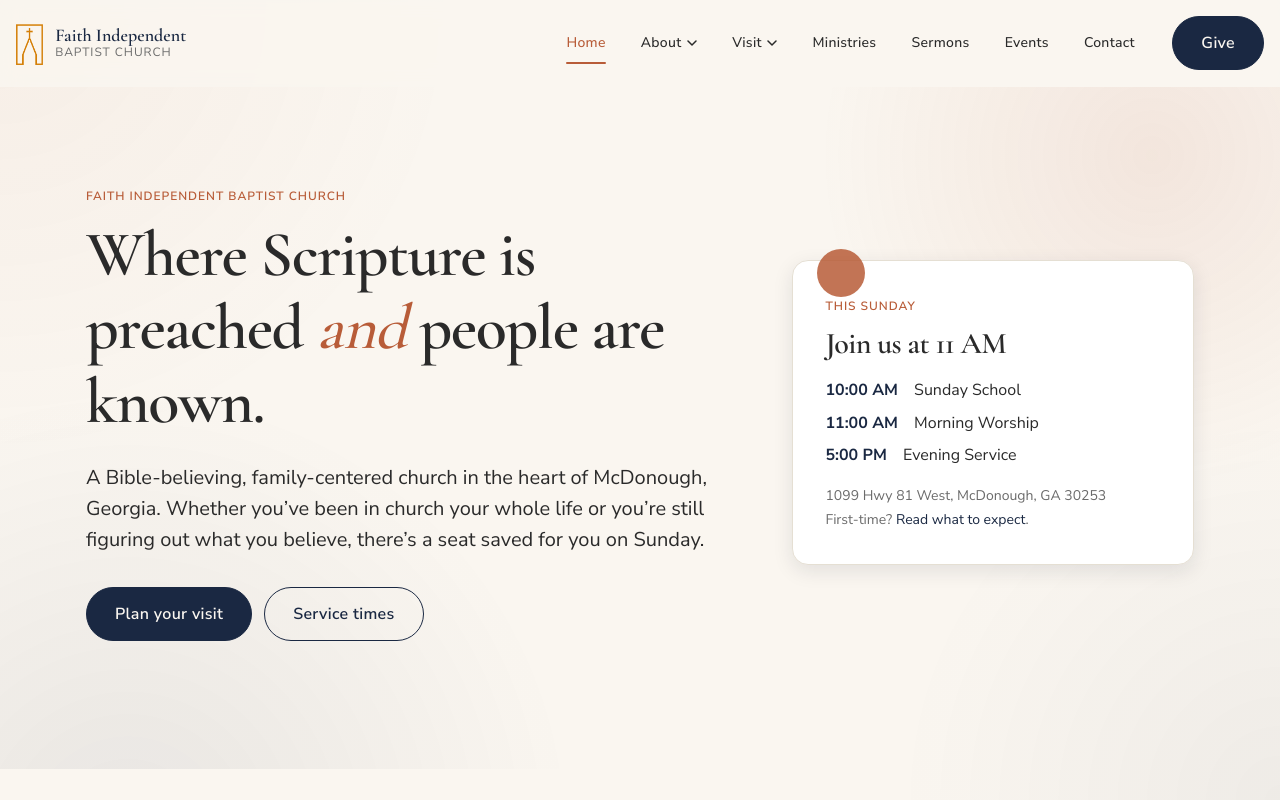
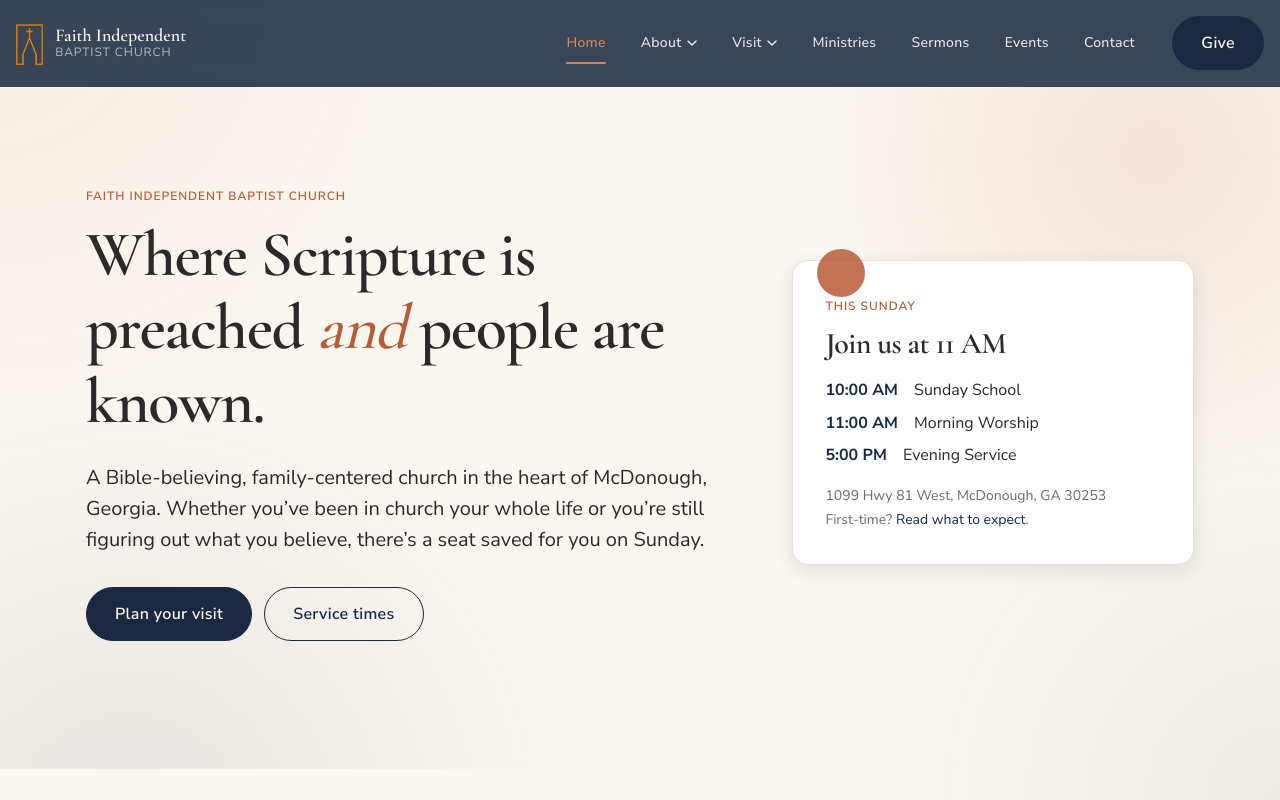
Before and after one commit to Riley-Truong/FIBC_Website_React_Project, a React (Vite) app in the folder fibc-react-project/: page / in a window 1280 px wide. Shown: the top 800 px of the page. Built offline with nearby package versions, Linux system fonts and the light colour scheme.

Commit message:
[Change] Changed nav bar color for more clarity and created better README file.

```diff
--- a/fibc-react-project/index.html
+++ b/fibc-react-project/index.html
@@ -4,7 +4,7 @@
     <meta charset="UTF-8" />
     <link rel="icon" type="image/svg+xml" href="/icon.png" />
     <meta name="viewport" content="width=device-width, initial-scale=1.0" />
-    <meta name="theme-color" content="#1a2842" />
+    <meta name="theme-color" content="#1A2842" />
 
     <!-- Primary SEO -->
     <title>Faith Independent Baptist Church | McDonough, GA</title>
--- a/fibc-react-project/src/components/Navigation.jsx
+++ b/fibc-react-project/src/components/Navigation.jsx
@@ -200,7 +200,7 @@ function Navigation() {
                   </NavLink>
                 ))}
 
-                <Link to="/giving" className="btn-fibc fibc-nav__drawer-cta">Give</Link>
+                <Link to="/giving" className="btn-fibc btn-fibc--inverse fibc-nav__cta">Give</Link>
               </nav>
             </motion.aside>
           </>
--- a/fibc-react-project/src/styles/Navigation.css
+++ b/fibc-react-project/src/styles/Navigation.css
@@ -2,7 +2,7 @@
   position: sticky;
   top: 0;
   z-index: var(--z-sticky);
-  background: rgba(250, 246, 240, 0.85);
+  background: color-mix(in srgb, var(--brand) 86%, transparent);
   backdrop-filter: saturate(140%) blur(10px);
   -webkit-backdrop-filter: saturate(140%) blur(10px);
   border-bottom: 1px solid transparent;
@@ -13,8 +13,8 @@
 }
 
 .fibc-nav--scrolled {
-  background: rgba(250, 246, 240, 0.94);
-  border-bottom-color: var(--color-line);
+  background: color-mix(in srgb, var(--brand) 96%, transparent);
+  border-bottom-color: rgba(255, 255, 255, 0.12);
   box-shadow: var(--shadow-xs);
 }
 
@@ -34,7 +34,7 @@
   align-items: center;
   gap: var(--sp-3);
   text-decoration: none;
-  color: var(--brand);
+  color: var(--bg-page);
   margin-right: auto;
 }
 .fibc-nav__brand-mark {
@@ -43,6 +43,7 @@
   object-fit: contain;
   flex-shrink: 0;
   display: block;
+  transition: height var(--dur) var(--ease-out), filter var(--dur) var(--ease-out);
 }
 
 .fibc-nav.is-scrolled .fibc-nav__brand-mark {
@@ -58,14 +59,14 @@
   font-family: var(--font-display);
   font-weight: var(--fw-semi);
   font-size: var(--fs-18);
-  color: var(--brand);
+  color: var(--bg-page);
 }
 .fibc-nav__brand-sub {
   font-family: var(--font-body);
   font-size: var(--fs-12);
   letter-spacing: var(--letter-wider);
   text-transform: uppercase;
-  color: var(--text-muted);
+  color: rgba(250, 246, 240, 0.65);
 }
 
 /* Desktop list */
@@ -93,16 +94,16 @@
   font-size: var(--fs-14);
   font-weight: var(--fw-medium);
   letter-spacing: var(--letter-wide);
-  color: var(--text-primary);
+  color: rgba(250, 246, 240, 0.92);
   border-radius: var(--radius);
   cursor: pointer;
   transition: color var(--dur) var(--ease-out), background var(--dur) var(--ease-out);
   text-decoration: none;
   position: relative;
 }
-.fibc-nav__link:hover { color: var(--accent); }
+.fibc-nav__link:hover,
 .fibc-nav__link.is-active {
-  color: var(--accent);
+  color: var(--accent-light);
 }
 .fibc-nav__indicator {
   position: absolute;
@@ -110,7 +111,7 @@
   left: 0.85rem;
   right: 0.85rem;
   height: 2px;
-  background: var(--accent);
+  background: var(--accent-light);
   border-radius: 1px;
 }
 
@@ -164,12 +165,13 @@
   border: 1px solid var(--color-line);
   border-radius: var(--radius);
   cursor: pointer;
+  border-color: rgba(255, 255, 255, 0.25);
 }
 .fibc-nav__hamburger span {
   display: block;
   width: 22px; height: 2px;
   margin: 0 auto;
-  background: var(--text-primary);
+  background: var(--bg-page);
   border-radius: 2px;
   transition: transform var(--dur) var(--ease-out), opacity var(--dur) var(--ease-out);
 }
--- a/fibc-react-project/src/styles/design-tokens.css
+++ b/fibc-react-project/src/styles/design-tokens.css
@@ -49,6 +49,7 @@
   --text-muted:     var(--color-muted);
   --text-inverse:   var(--color-cream);
   --accent:         var(--color-rust-600);
+  --accent-light: #D98757;
   --accent-hover:   var(--color-rust-700);
   --brand:          var(--color-navy-800);
   --brand-hover:    var(--color-navy-700);
```
Also changed, not shown: 1 other file (tests, documents, lock files or other folders).
